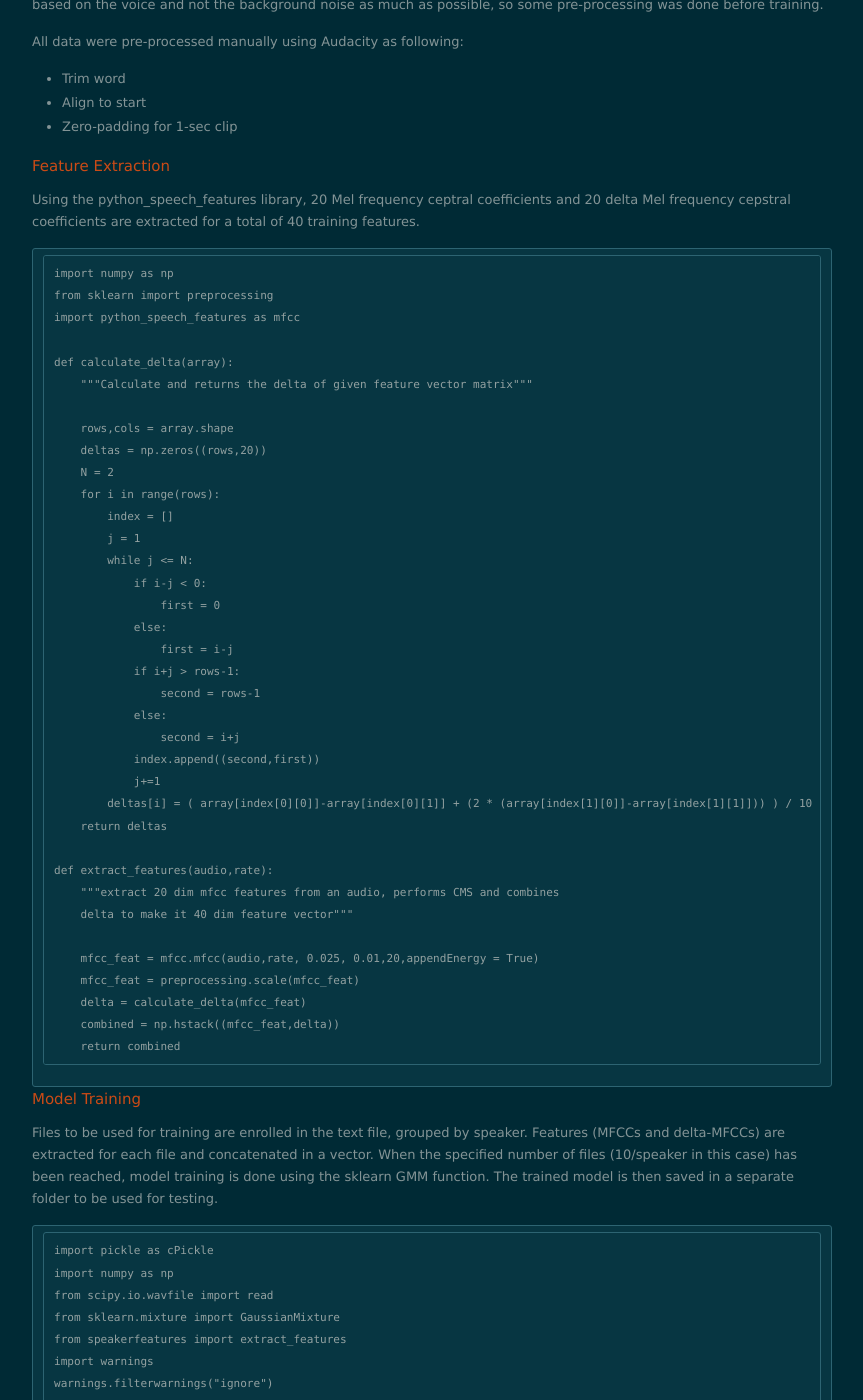
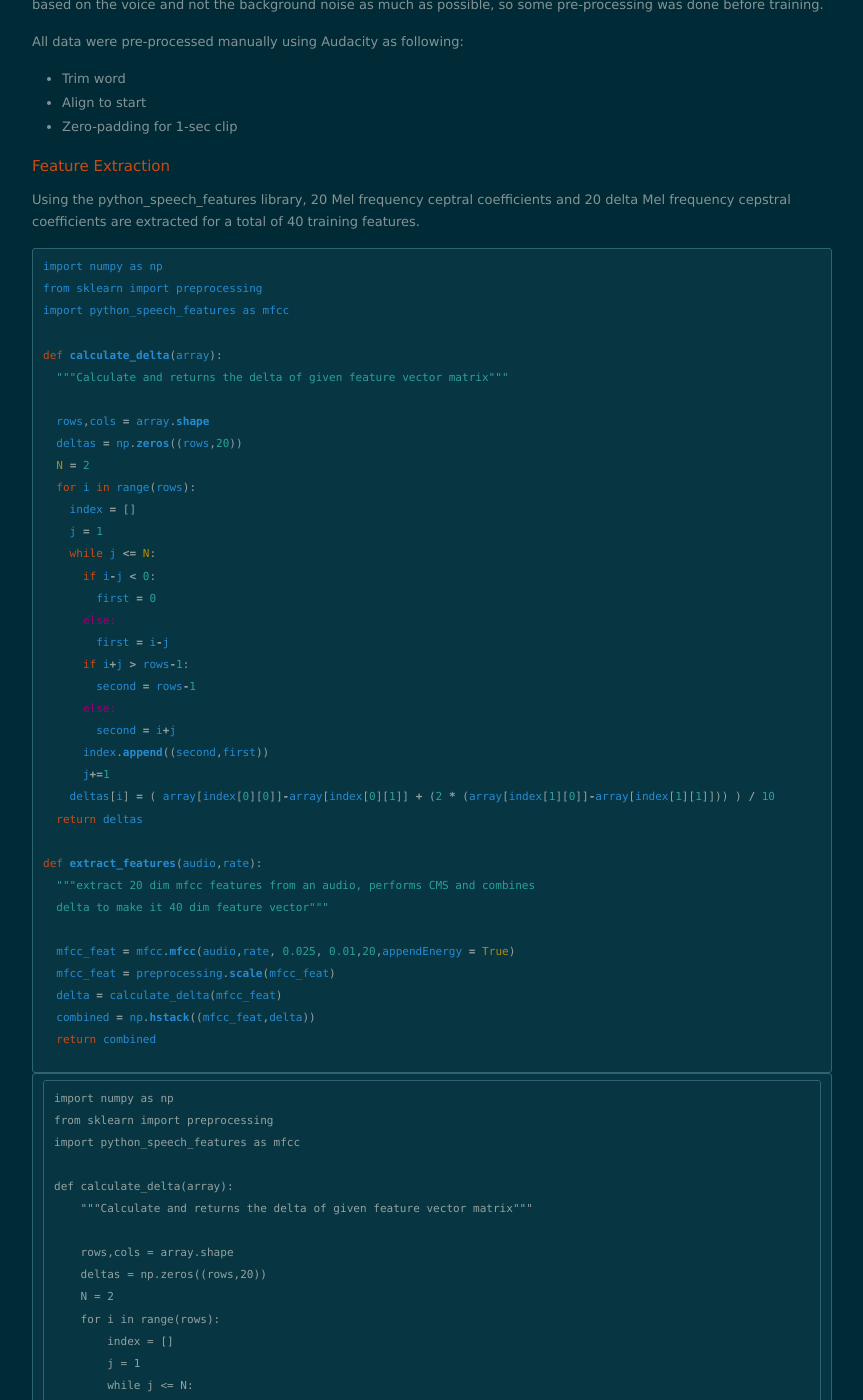
Before and after one commit to nolanschan/nolanschan.github.io, a Jekyll site: the page built from projects/speakerrec/index.markdown, in a window 1280 px wide and 1400 px high, scrolled down 7225 px. Shown: the whole window, without its empty margins (208-1071 px from the left). Built offline with Jekyll 4.4.1, drawn with Linux system fonts in a browser that asks for light colours; nearby versions of some CDN libraries; formulas are drawn with MathJax 3.

Commit message:
Update index.markdown

```diff
--- a/projects/speakerrec/index.markdown
+++ b/projects/speakerrec/index.markdown
@@ -182,6 +182,45 @@ All data were pre-processed manually using Audacity as following:
 
 Using the python_speech_features library, 20 Mel frequency ceptral coefficients and 20 delta Mel frequency cepstral coefficients are extracted for a total of 40 training features.
 
+{% highlight ruby %}
+import numpy as np
+from sklearn import preprocessing
+import python_speech_features as mfcc
+
+def calculate_delta(array):
+  """Calculate and returns the delta of given feature vector matrix"""
+
+  rows,cols = array.shape
+  deltas = np.zeros((rows,20))
+  N = 2
+  for i in range(rows):
+    index = []
+    j = 1
+    while j <= N:
+      if i-j < 0:
+        first = 0
+      else:
+        first = i-j
+      if i+j > rows-1:
+        second = rows-1
+      else:
+        second = i+j
+      index.append((second,first))
+      j+=1
+    deltas[i] = ( array[index[0][0]]-array[index[0][1]] + (2 * (array[index[1][0]]-array[index[1][1]])) ) / 10
+  return deltas
+
+def extract_features(audio,rate):
+  """extract 20 dim mfcc features from an audio, performs CMS and combines
+  delta to make it 40 dim feature vector"""
+
+  mfcc_feat = mfcc.mfcc(audio,rate, 0.025, 0.01,20,appendEnergy = True)
+  mfcc_feat = preprocessing.scale(mfcc_feat)
+  delta = calculate_delta(mfcc_feat)
+  combined = np.hstack((mfcc_feat,delta))
+  return combined
+{% endhighlight %}
+
     import numpy as np
     from sklearn import preprocessing
     import python_speech_features as mfcc
```
